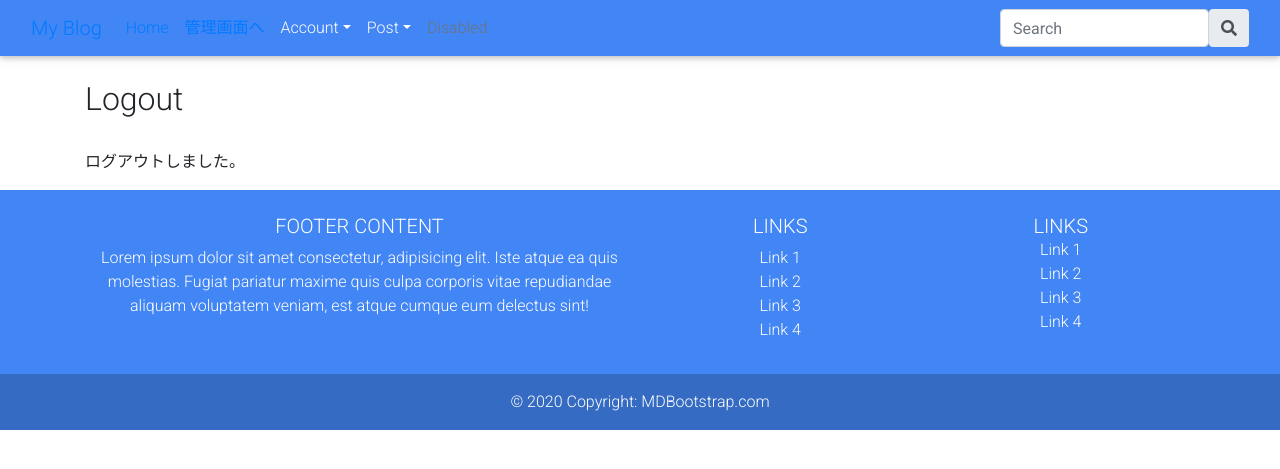
After one commit to skarwaaaa/django-app, a Django app: page /logout in a window 1280 px wide. The commit adds this page. Shown: the top 469 px of the page. Run offline with Django 3.2, Linux system fonts and the light colour scheme; some libraries are stand-ins or nearby versions.

Commit message:
ログアウト機能追加

```diff
--- a/myproject/myapp/templates/myapp/base.html
+++ b/myproject/myapp/templates/myapp/base.html
@@ -65,7 +65,7 @@
               <div class="dropdown-menu dropdown-primary" aria-labelledby="account">
                 {% if request.user.is_authenticated %}
                   <a class="dropdown-item" href="">{{ request.user }}</a>
-                  <a class="dropdown-item" href="">ログアウト</a>
+                  <a class="dropdown-item" href="{% url 'myapp:logout' %}">ログアウト</a>
                 {% else %}
                   <a class="dropdown-item" href="{% url 'myapp:login' %}">ログイン</a>
                   <a class="dropdown-item" href="">ユーザー登録</a>
--- /dev/null
+++ b/myproject/myapp/templates/myapp/logout.html
@@ -0,0 +1,15 @@
+{% extends 'myapp/base.html' %}
+
+{% block content %}
+<div class="row">
+    <div class="col-md-6">
+        <br>
+        <h2>Logout</h2>
+        <br>
+        <p>ログアウトしました。</p>
+
+    </div>
+
+</div>
+
+{% endblock %}
--- a/myproject/myapp/urls.py
+++ b/myproject/myapp/urls.py
@@ -11,5 +11,6 @@ urlpatterns = [
     path('post_update/<int:pk>', views.PostUpdate.as_view(), name='post_update'),
     path('post_delete/<int:pk>', views.PostDelete.as_view(), name='post_delete'),
     path('post_list', views.PostList.as_view(), name='post_list'),
-    path('login', views.Login.as_view(), name='login')
+    path('login', views.Login.as_view(), name='login'),
+    path('logout', views.Logout.as_view(), name='logout'),
 ]
--- a/myproject/myapp/views.py
+++ b/myproject/myapp/views.py
@@ -5,7 +5,7 @@ from .models import Post
 from django.urls import reverse_lazy
 from .forms import PostForm, LoginForm
 from django.contrib import messages
-from django.contrib.auth.views import LoginView
+from django.contrib.auth.views import LoginView, LogoutView
 
 class Index(TemplateView):
   template_name = 'myapp/index.html'
@@ -50,3 +50,6 @@ class PostList(ListView):
 class Login(LoginView):
   form_class = LoginForm
   template_name = 'myapp/login.html'
+
+class Logout(LogoutView):
+  template_name = 'myapp/logout.html'
```
Also changed, not shown: myproject/db.sqlite3.
